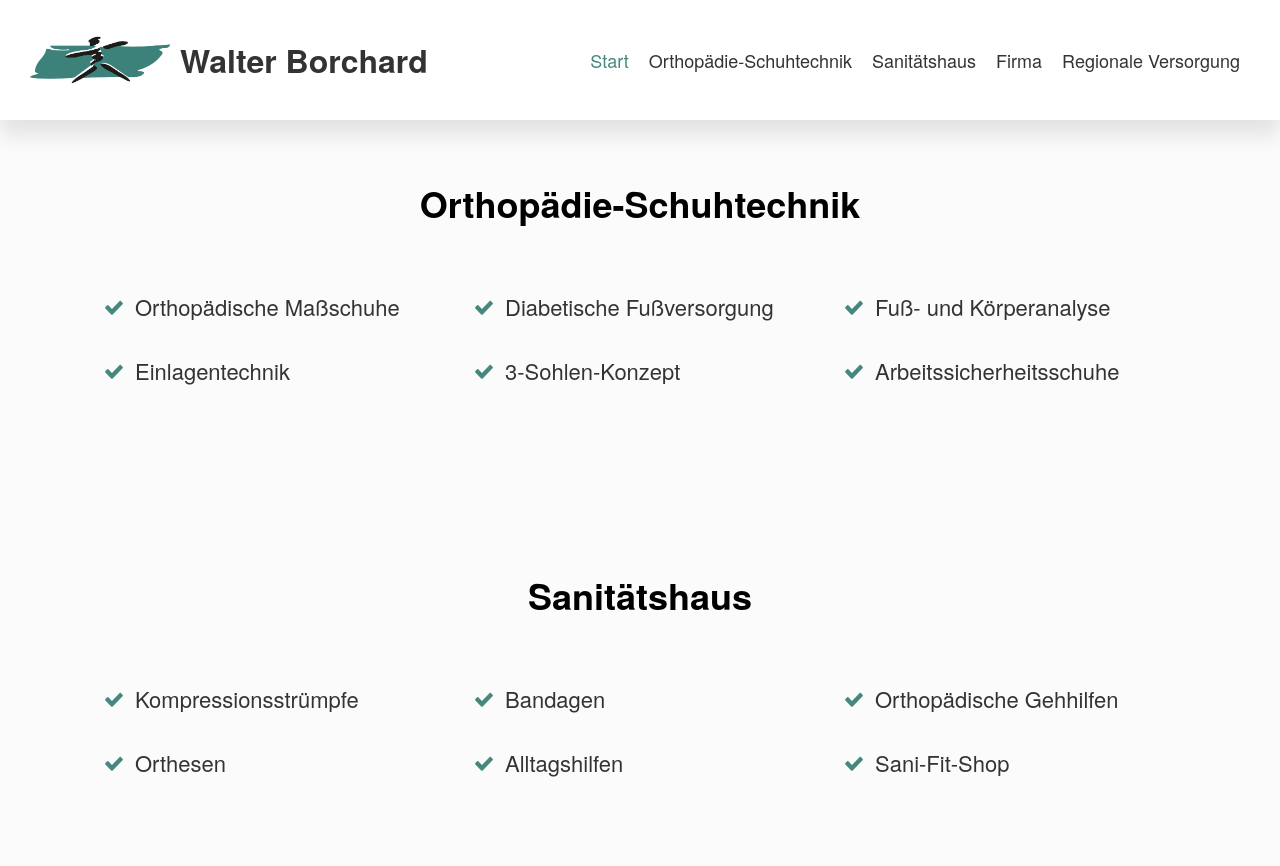
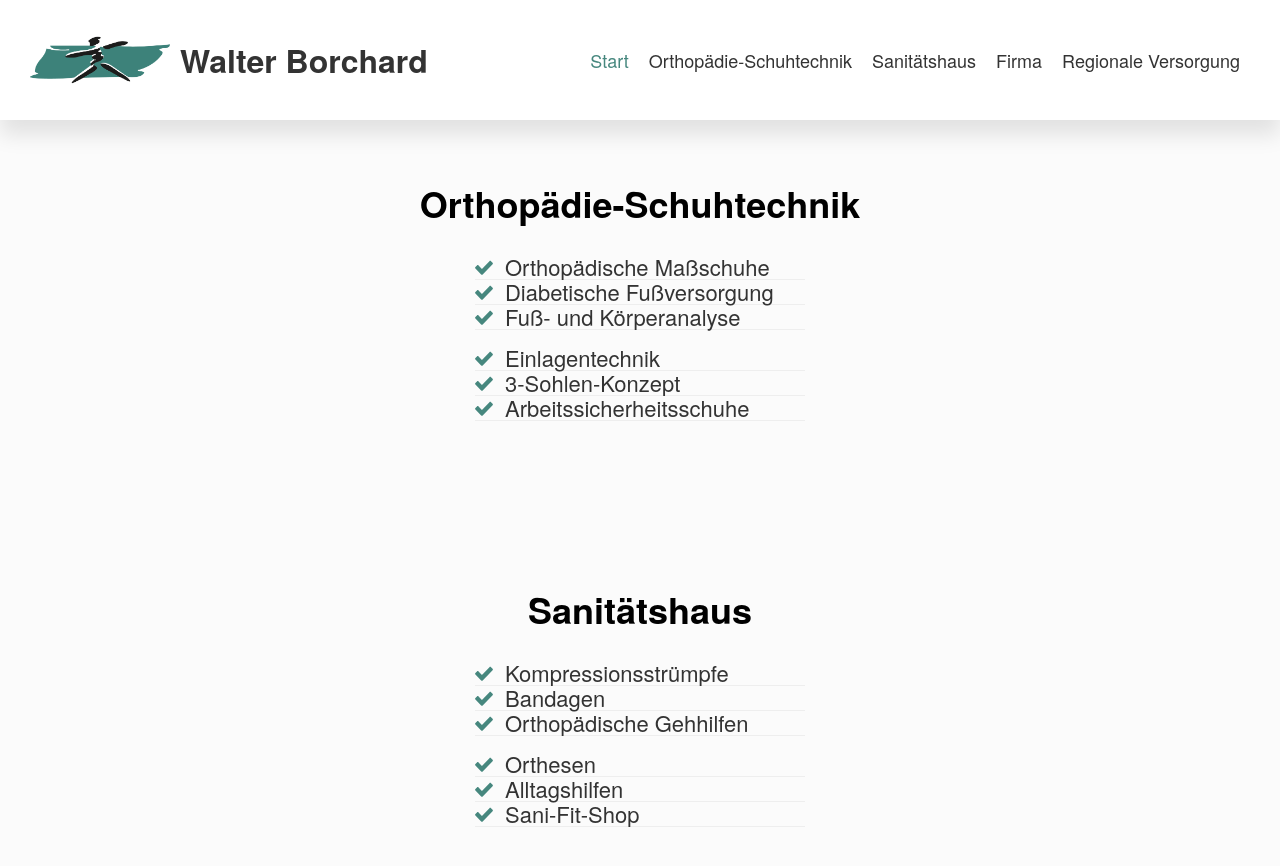
Before and after one commit to JohannesBorchard/Borchard-Orthopaedie, a Jekyll site: the page built from pages/index.html, in a window 1280 px wide and 900 px high, scrolled down 1105 px. Shown: the top 866 px of the window. Built offline with Jekyll 4.4.1, drawn with Linux system fonts in a browser that asks for light colours.

Commit message:
Test Responsive Tabelle

```diff
--- a/_includes/css/main.css
+++ b/_includes/css/main.css
@@ -410,7 +410,6 @@
 .institution-table {
     margin-top: 40px;
     width: 940px;
-    display: block;
 }
 
 .institution {
@@ -435,3 +434,40 @@
     color: #333;
     margin-bottom: 5px;
 }
+
+@media only screen and (max-width: 760px), (min-device-width: 768px) and (max-device-width: 1024px){
+
+    table, thead, tbody, th, td, tr{
+        display: block;
+    }
+
+    /* Hide table headers (but not display: none;, for accessibility) */
+    thead tr {
+        position: absolute;
+        top: -9999px;
+        left: -9999px;
+    }
+
+    tr {
+      margin: 0 0 1rem 0;
+    }
+
+    td {
+        /* Behave  like a "row" */
+        border: none;
+        border-bottom: 1px solid #eee;
+        position: relative;
+        padding-left: 50%;
+    }
+
+    td:before {
+        /* Now like a table header */
+        position: absolute;
+        /* Top/left values mimic padding */
+        top: 0;
+        left: 6px;
+        width: 45%;
+        padding-right: 10px;
+        white-space: nowrap;
+    }
+}
```
